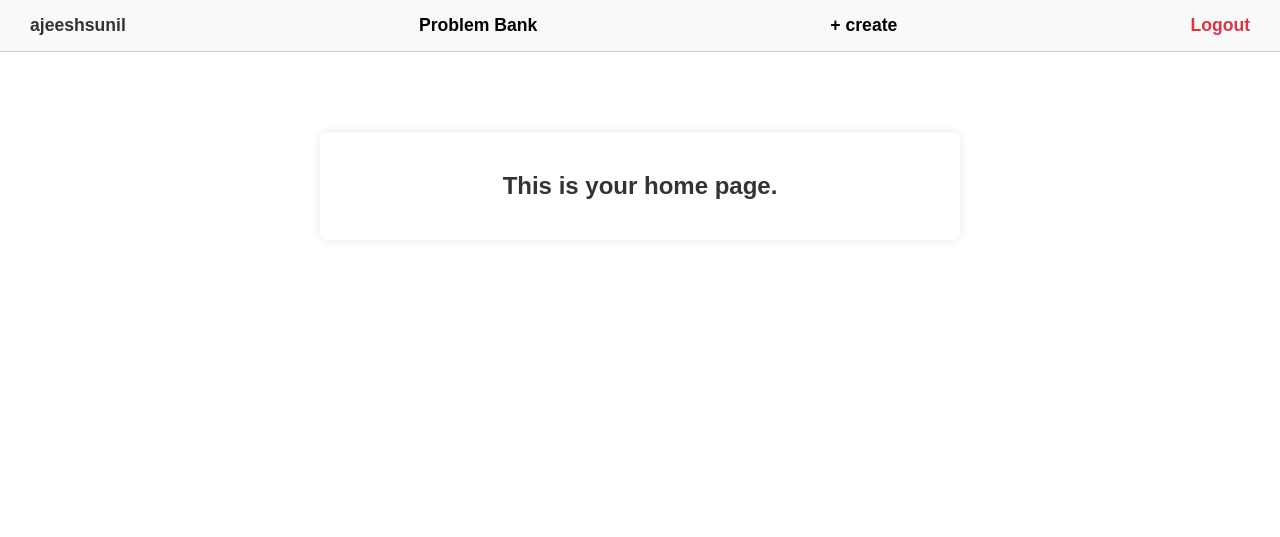
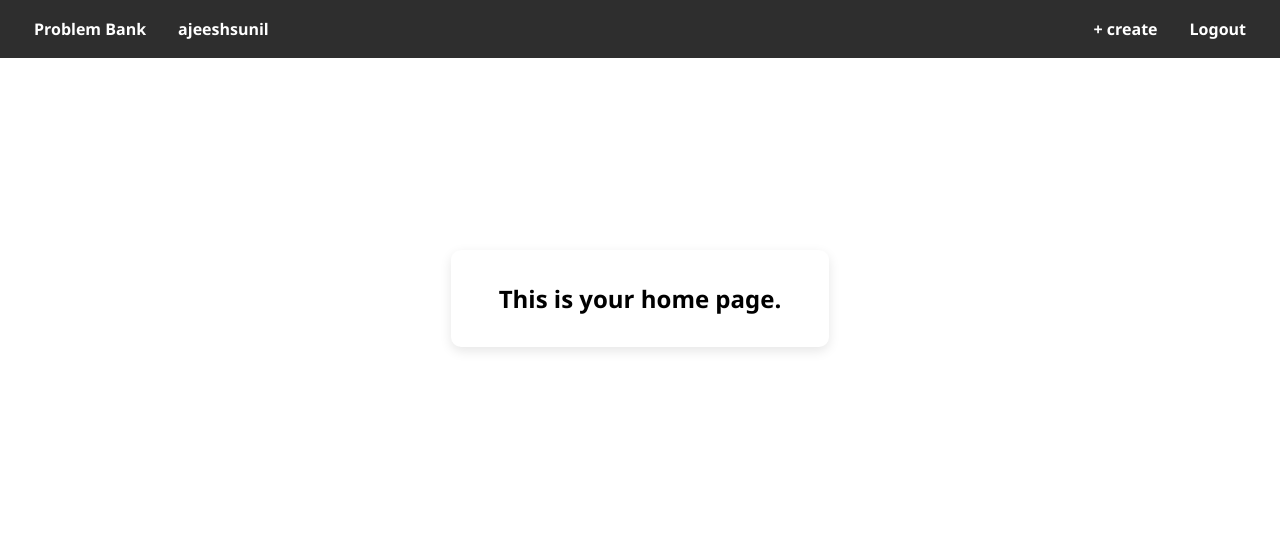
Before and after one commit to sivaganesh2002/friendly-octo-guide, a Django app: page /home/ in a window 1280 px wide. Shown: the top 537 px of the page. Run offline with Django 5.2, Linux system fonts and the light colour scheme; a user stored in the database is signed in.

Commit message:
priliminary css

```diff
--- a/accounts/templates/accounts/home.html
+++ b/accounts/templates/accounts/home.html
@@ -1,84 +1,16 @@
-<!DOCTYPE html>
-<html>
-<head>
-    <title>Home</title>
-    <style>
-        body {
-            font-family: Arial, sans-serif;
-            margin: 0;
-            padding: 0;
-        }
+{% extends 'base.html' %}
 
-        .top-bar {
-            display: flex;
-            justify-content: space-between;
-            align-items: center;
-            padding: 15px 30px;
-            background-color: #f9f9f9;
-            border-bottom: 1px solid #ccc;
-            font-size: 1.1em;
-            font-weight: bold;
-        }
+{% block title %}Home{% endblock %}
 
-        #user-msg {
-            color: #333;
-            transition: opacity 0.3s ease;
-        }
+{% block nav_actions %}
+<a href="{% url 'create_problem' %}">+ create</a>
+<a href="{% url 'logout' %}">Logout</a>
+{% endblock %}
 
-        .logout {
-            color: #dc3545;
-            text-decoration: none;
-        }
-
-        .logout:hover {
-            text-decoration: underline;
-        }
-
-        .content {
-            max-width: 600px;
-            margin: 80px auto;
-            padding: 20px;
-            text-align: center;
-            box-shadow: 0 0 10px rgba(0,0,0,0.1);
-            border-radius: 8px;
-        }
-
-        h2 {
-            color: #333;
-        }
-    </style>
-</head>
-<body>
-    <div class="top-bar">
-        <div id="user-msg">{{ user.username }}</div>
-        <a href="{% url 'problem_bank' %}" style="text-decoration: none; color: inherit;">Problem Bank</a>
-        <a href = "{% url 'create_problem' %}" style="text-decoration: none; color: inherit;">+ create</a>
-        <a class="logout" href="{% url 'logout' %}">Logout</a>
+{% block content %}
+<div style="display: flex; justify-content: center; align-items: center; height: 60vh;">
+    <div style="padding: 2rem 3rem; border-radius: 10px; box-shadow: 0 4px 12px rgba(0, 0, 0, 0.1); background: white;">
+        <h2 style="margin: 0; text-align: center;">This is your home page.</h2>
     </div>
-
-    <div class="content">
-        <h2>This is your home page.</h2>
-    </div>
-
-    {% if messages %}
-    <script>
-        window.addEventListener("DOMContentLoaded", () => {
-            const userMsg = document.getElementById("user-msg");
-            const originalName = "{{ user.username }}";
-            // Render Django messages as a JavaScript array
-            const messages = [
-                {% for message in messages %}
-                    "{{ message|escapejs }}"{% if not forloop.last %},{% endif %}
-                {% endfor %}
-            ];
-            if (messages.length > 0) {
-                userMsg.textContent = messages.join(' ');
-                setTimeout(() => {
-                    userMsg.textContent = originalName;
-                }, 5000);
-            }
-        });
-    </script>
-    {% endif %}
-</body>
-</html>
+</div>
+{% endblock %}
--- a/templates/base.html
+++ b/templates/base.html
@@ -1,29 +1,64 @@
 <!DOCTYPE html>
-<html lang="en">
+<html>
 <head>
-    <meta charset="UTF-8">
-    <meta name="viewport" content="width=device-width, initial-scale=1.0">
     <title>{% block title %}Code Judge{% endblock %}</title>
     <style>
-        body { font-family: sans-serif; margin: 0; }
-        nav { background: #333; color: white; padding: 1rem; }
-        nav a { color: white; text-decoration: none; margin-right: 1rem; }
-        .container { padding: 1rem; }
+        body {
+            margin: 0;
+            font-family: "Segoe UI", Tahoma, Geneva, Verdana, sans-serif;
+        }
+
+        .navbar {
+            background-color: #2e2e2e;
+            color: white;
+            padding: 12px 24px;
+            display: flex;
+            justify-content: space-between;
+            align-items: center;
+            font-size: 16px;
+        }
+
+        .nav-left a,
+        .nav-right a {
+            color: white;
+            text-decoration: none;
+            font-weight: bold;
+            padding: 6px 10px;
+            border-radius: 4px;
+            transition: background-color 0.2s ease, color 0.2s ease;
+        }
+
+        .nav-left a:hover,
+        .nav-right a:hover {
+            background-color: #444;
+            color: #ffcc00;
+        }
+
+        .nav-left, .nav-right {
+            display: flex;
+            align-items: center;
+            gap: 12px;
+        }
+
+        .nav-right a[href$="/logout/"]:hover {
+            background-color: #444;
+            color: #ff4d4d;
+        }
     </style>
 </head>
 <body>
-    <nav>
-        <a href="{% url 'problem_bank' %}">Home</a>
-        {% if user.is_authenticated %}
-            <span>Hello, {{ user.username }}!</span>
+    <div class="navbar">
+        <div class="nav-left">
+            <a href="{% url 'problem_bank' %}">Problem Bank</a>
+            <a href="{% url 'home' %}">{{ user.username }}</a>
+        </div>
+        <div class="nav-right">
+            {% block nav_actions %}
             <a href="{% url 'logout' %}">Logout</a>
-        {% else %}
-            <a href="{% url 'login' %}">Login</a>
-            <a href="{% url 'signup' %}">Sign Up</a>
-        {% endif %}
-    </nav>
-    <div class="container">
-        {% block content %}{% endblock %}
+            {% endblock %}
+        </div>
     </div>
+
+    {% block content %}{% endblock %}
 </body>
 </html>
```
Also changed, not shown: db.sqlite3.
